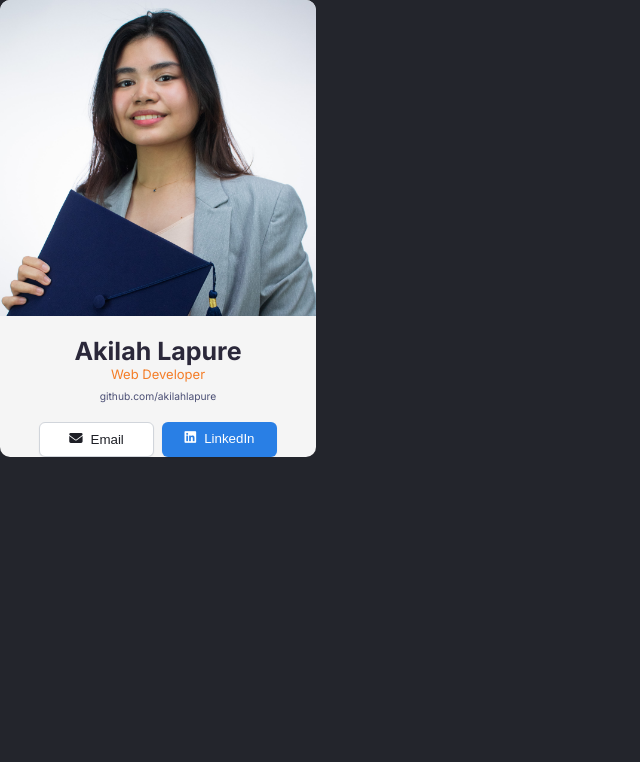
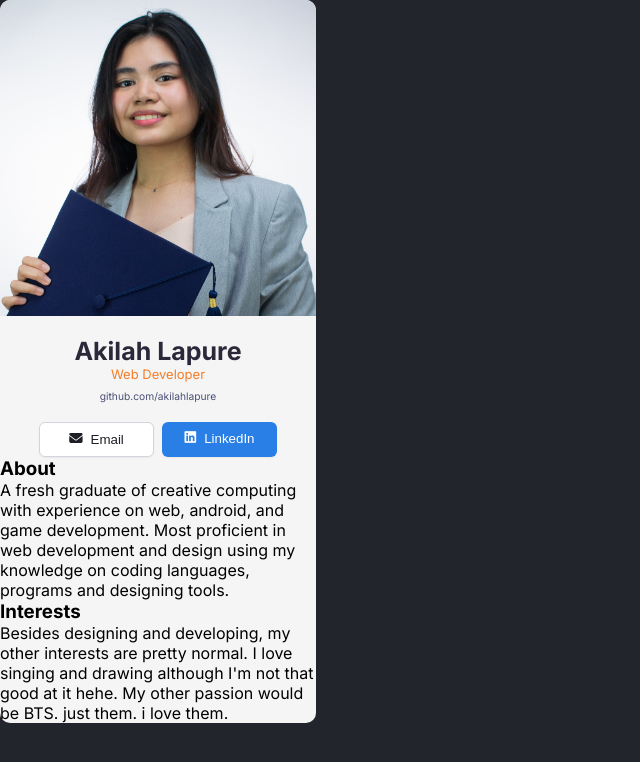
Before and after one commit to akilahlapure/react-course, a React (Vite) app in the folder digital-business-card-project/: page / in a window 1280 px wide. Shown: the top 762 px of the page, without its empty margins (0-640 px from the left). Built offline with nearby package versions, Linux system fonts and the light colour scheme.

Commit message:
add html structure and content

```diff
--- a/digital-business-card-project/src/components/About.jsx
+++ b/digital-business-card-project/src/components/About.jsx
@@ -1,4 +1,13 @@
 import React from "react"
 
 export default function About() {
+    return (
+        <section id="about">
+            <h3 className="content-heading">About</h3>
+            <p className="content">
+                A fresh graduate of creative computing with experience on web, android, and game development.
+                Most proficient in web development and design using my knowledge on coding languages, programs and designing tools.
+            </p>
+        </section>
+    )
 }
--- a/digital-business-card-project/src/components/Interests.jsx
+++ b/digital-business-card-project/src/components/Interests.jsx
@@ -1,4 +1,13 @@
 import React from "react"
 
 export default function Interests() {
+    return (
+        <section id="interests">
+            <h3 className="content-heading">Interests</h3>
+            <p className="content">
+                Besides designing and developing, my other interests are pretty normal. I love singing and drawing
+                although I'm not that good at it hehe. My other passion would be BTS. just them. i love them.
+            </p>
+        </section>
+    )
 }
```
